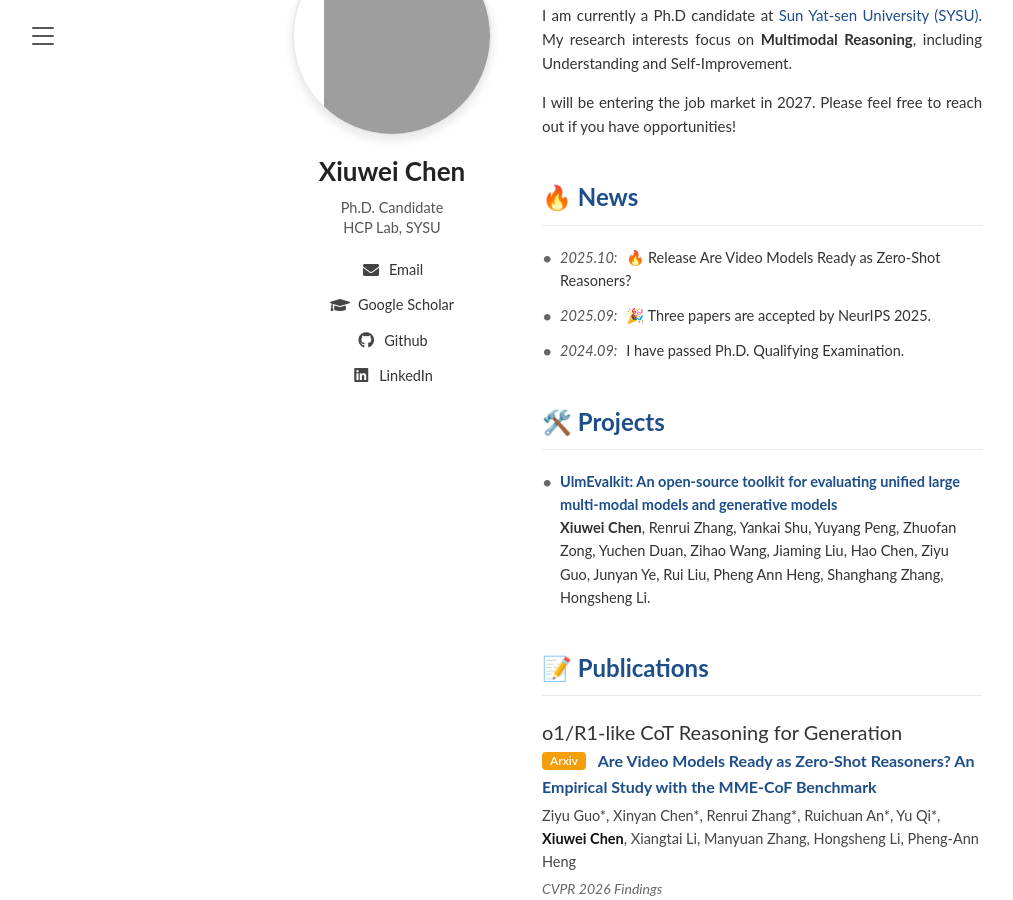
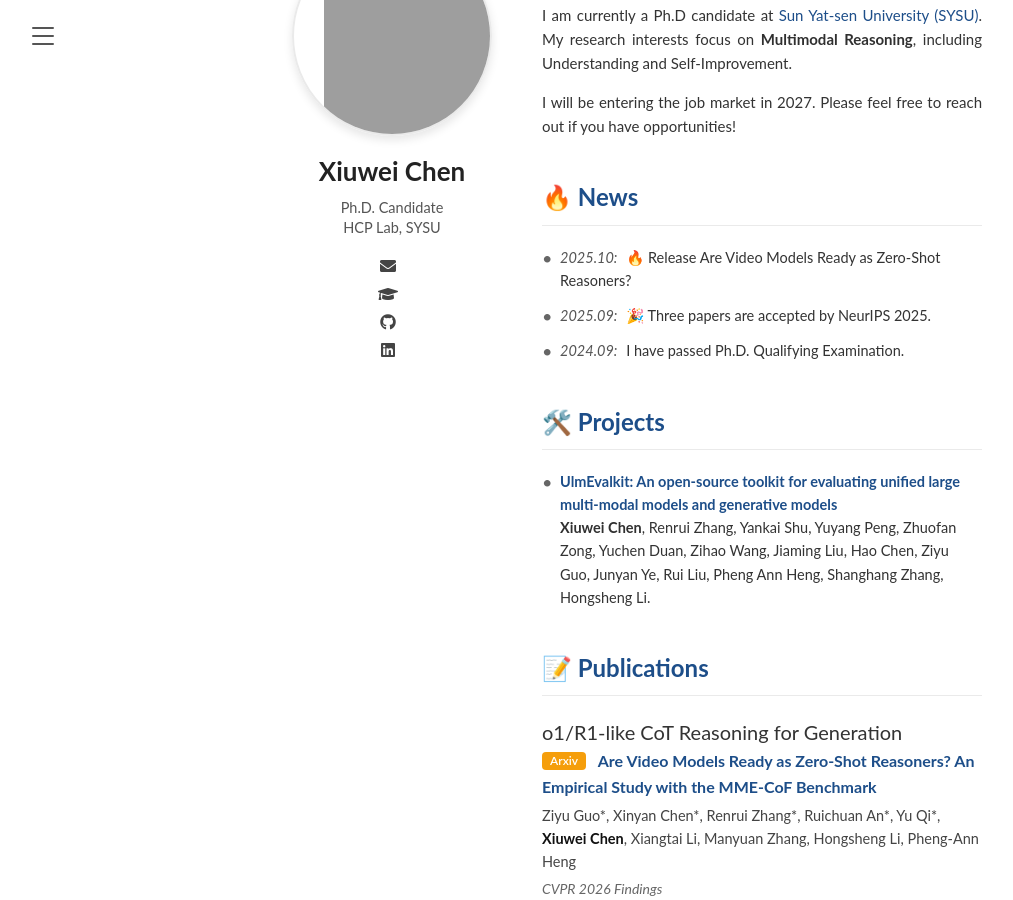
Before and after one commit to chen-xw/chen-xw.github.io, a Jekyll site: the page built from index.markdown, in a window 1280 px wide and 900 px high, scrolled down 1165 px. Shown: the whole window, without its empty margins (8-1021 px from the left). Built offline with Jekyll 4.4.1, drawn with Linux system fonts in a browser that asks for light colours; comment, search, counter and statistics services are not loaded; grey boxes are pictures that could not be loaded.

Commit message:
Update index.markdown

```diff
--- a/index.markdown
+++ b/index.markdown
@@ -149,10 +149,10 @@
             Ph.D. Candidate<br>
             HCP Lab, SYSU </div>
         <ul class="contact-info">
-            <li><i class="fas fa-envelope"></i> <a href="mailto:chenxw83@mail2.sysu.edu.cn">Email</a></li>
-            <li><i class="fas fa-graduation-cap"></i> <a href="#">Google Scholar</a></li>
-            <li><i class="fab fa-github"></i> <a href="https://github.com/chen-xw">Github</a></li>
-            <li><i class="fab fa-linkedin"></i> <a href="#">LinkedIn</a></li>
+            <li><i class="fas fa-envelope"></i> <a href="mailto:chenxw83@mail2.sysu.edu.cn"></a></li>
+            <li><i class="fas fa-graduation-cap"></i> <a href="#"></a></li>
+            <li><i class="fab fa-github"></i> <a href="https://github.com/chen-xw"></a></li>
+            <li><i class="fab fa-linkedin"></i> <a href="#"></a></li>
         </ul>
     </div>
 
```
